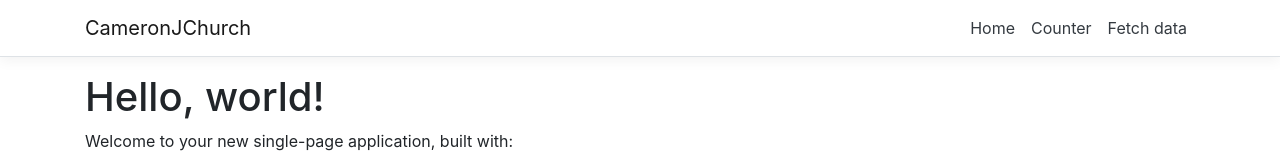
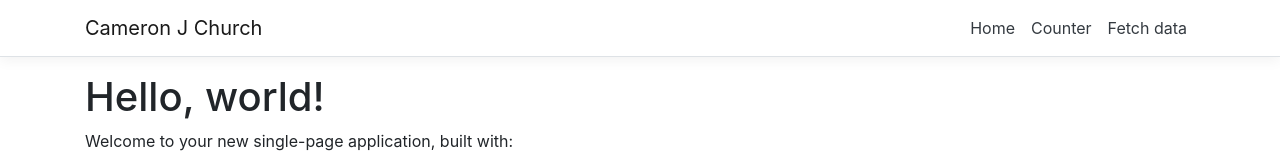
Before and after one commit to cameronjchurch/CameronJChurch, a React (Create React App) app in the folder CameronJChurch/ClientApp/: page / in a window 1280 px wide. Shown: the top 160 px of the page. Built offline with nearby package versions, Linux system fonts and the light colour scheme.

Commit message:
Minor changes

```diff
--- a/CameronJChurch/ClientApp/public/index.html
+++ b/CameronJChurch/ClientApp/public/index.html
@@ -20,7 +20,7 @@
       work correctly both with client-side routing and a non-root public URL.
       Learn how to configure a non-root public URL by running `npm run build`.
     -->
-    <title>CameronJChurch</title>
+    <title>Cameron J Church</title>
   </head>
   <body>
     <noscript>
--- a/CameronJChurch/ClientApp/src/components/NavMenu.tsx
+++ b/CameronJChurch/ClientApp/src/components/NavMenu.tsx
@@ -13,7 +13,7 @@ export default class NavMenu extends React.PureComponent<{}, { isOpen: boolean }
             <header>
                 <Navbar className="navbar-expand-sm navbar-toggleable-sm border-bottom box-shadow mb-3" light>
                     <Container>
-                        <NavbarBrand tag={Link} to="/">CameronJChurch</NavbarBrand>
+                        <NavbarBrand tag={Link} to="/">Cameron J Church</NavbarBrand>
                         <NavbarToggler onClick={this.toggle} className="mr-2"/>
                         <Collapse className="d-sm-inline-flex flex-sm-row-reverse" isOpen={this.state.isOpen} navbar>
                             <ul className="navbar-nav flex-grow">
```
